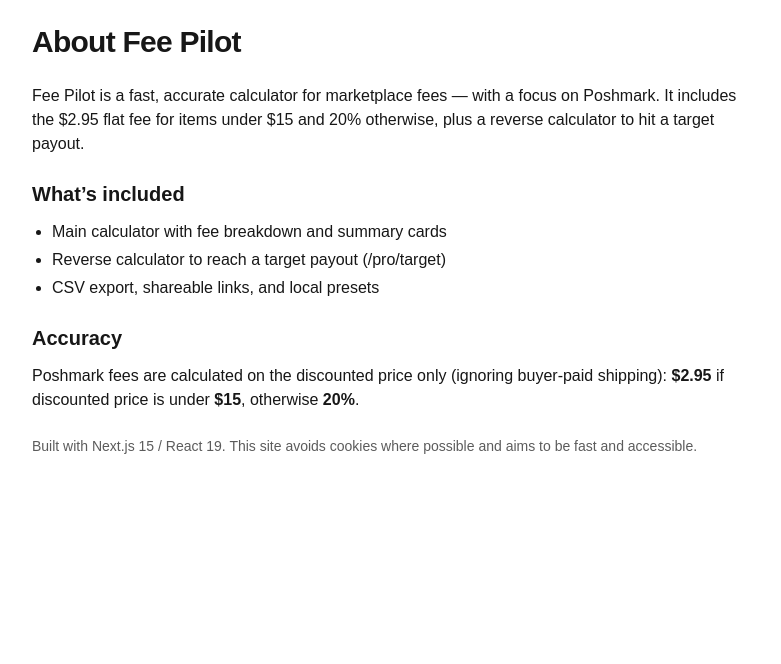
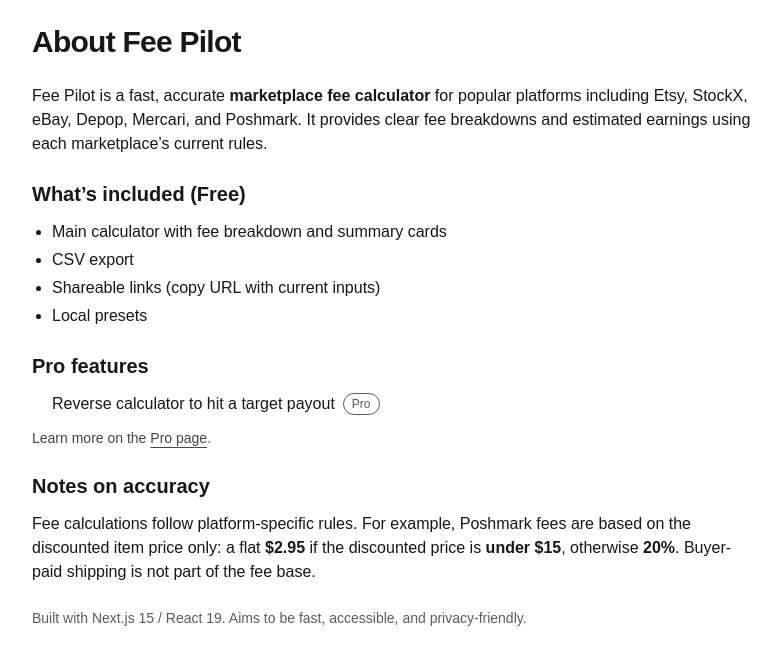
Before and after one commit to gpcreativestudios2018/FeePilot, a Next.js app: page /about in a window 1280 px wide. Shown: the top 664 px of the page, without its empty margins (248-1029 px from the left). Built offline with nearby package versions, Linux system fonts and the light colour scheme.

Commit message:
content(about): multi-marketplace copy; Free vs Pro; link to /pro (not reverse tool)

```diff
--- a/src/app/about/page.tsx
+++ b/src/app/about/page.tsx
@@ -1,9 +1,11 @@
 import type { Metadata } from 'next';
+import Link from 'next/link';
+import type { Route } from 'next';
 
 export const metadata: Metadata = {
   title: 'About Fee Pilot',
   description:
-    'Learn what Fee Pilot does and how we calculate accurate Poshmark fees, including the $2.95 under-$15 flat fee and 20% otherwise.',
+    'What Fee Pilot does and how fees are calculated. Free calculator with CSV export and shareable links. Pro adds the reverse calculator.',
   alternates: { canonical: '/about' },
 };
 
@@ -11,29 +13,57 @@ export default function AboutPage() {
   return (
     <main className="mx-auto max-w-3xl p-6 space-y-6">
       <h1 className="text-3xl font-semibold tracking-tight">About Fee Pilot</h1>
+
       <p>
-        Fee Pilot is a fast, accurate calculator for marketplace fees — with
-        a focus on Poshmark. It includes the $2.95 flat fee for items under
-        $15 and 20% otherwise, plus a reverse calculator to hit a target payout.
+        Fee Pilot is a fast, accurate <strong>marketplace fee calculator</strong> for
+        popular platforms including Etsy, StockX, eBay, Depop, Mercari, and Poshmark.
+        It provides clear fee breakdowns and estimated earnings using each marketplace’s
+        current rules.
       </p>
+
       <section className="space-y-3">
-        <h2 className="text-xl font-semibold">What’s included</h2>
+        <h2 className="text-xl font-semibold">What’s included (Free)</h2>
         <ul className="list-disc pl-5 space-y-1">
           <li>Main calculator with fee breakdown and summary cards</li>
-          <li>Reverse calculator to reach a target payout (/pro/target)</li>
-          <li>CSV export, shareable links, and local presets</li>
+          <li>CSV export</li>
+          <li>Shareable links (copy URL with current inputs)</li>
+          <li>Local presets</li>
         </ul>
       </section>
+
       <section className="space-y-3">
-        <h2 className="text-xl font-semibold">Accuracy</h2>
-        <p>
-          Poshmark fees are calculated on the discounted price only (ignoring buyer-paid shipping):
-          <strong> $2.95</strong> if discounted price is under <strong>$15</strong>, otherwise <strong>20%</strong>.
+        <h2 className="text-xl font-semibold">Pro features</h2>
+        <ul className="list-disc pl-5 space-y-1">
+          <li className="flex items-center gap-2">
+            <span>Reverse calculator to hit a target payout</span>
+            <span className="rounded-full border px-2 py-0.5 text-xs opacity-70">Pro</span>
+          </li>
+        </ul>
+        {/* Link to the Pro overview, not directly to the Pro-only tool */}
+        <p className="text-sm opacity-80">
+          Learn more on the{' '}
+          <Link
+            href={'/pro' as Route}
+            className="underline underline-offset-4 hover:opacity-100"
+          >
+            Pro page
+          </Link>
+          .
         </p>
       </section>
+
+      <section className="space-y-3">
+        <h2 className="text-xl font-semibold">Notes on accuracy</h2>
+        <p>
+          Fee calculations follow platform-specific rules. For example, Poshmark fees
+          are based on the discounted item price only: a flat <strong>$2.95</strong> if the
+          discounted price is <strong>under $15</strong>, otherwise <strong>20%</strong>. Buyer-paid
+          shipping is not part of the fee base.
+        </p>
+      </section>
+
       <p className="opacity-70 text-sm">
-        Built with Next.js 15 / React 19. This site avoids cookies where
-        possible and aims to be fast and accessible.
+        Built with Next.js 15 / React 19. Aims to be fast, accessible, and privacy-friendly.
       </p>
     </main>
   );
```
